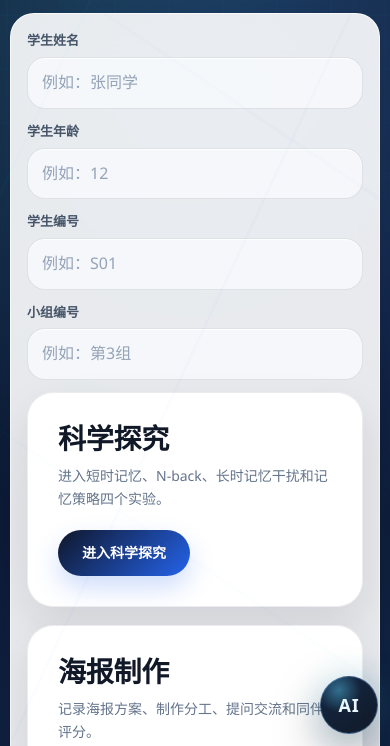
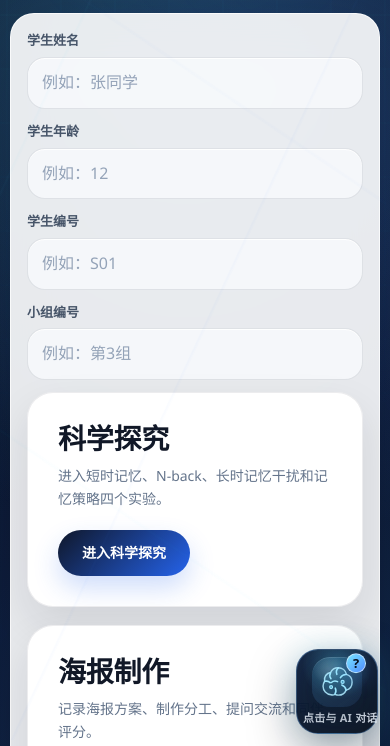
Before and after one commit to xuhangc897-arch/brain-ai-platform, a website: page index.html in a window 390 px wide. Shown: the part 98-844 px from the top of the page. Drawn offline with Linux system fonts and the light colour scheme.

Commit message:
Add files via upload

```diff
--- a/assets/ai-assistant.css
+++ b/assets/ai-assistant.css
@@ -12,17 +12,20 @@
 }
 
 .ai-toggle {
-  width: 58px;
-  height: 58px;
+  display: inline-flex;
+  flex-direction: column;
+  align-items: center;
+  justify-content: center;
+  gap: 5px;
+  width: 92px;
+  min-height: 92px;
+  padding: 8px 8px 9px;
   border: 1px solid rgba(126, 190, 255, 0.34);
-  border-radius: 999px;
+  border-radius: 24px;
   background:
-    radial-gradient(circle at 32% 24%, rgba(90, 215, 255, 0.42), transparent 38%),
+    radial-gradient(circle at 50% 18%, rgba(90, 215, 255, 0.32), transparent 44%),
     linear-gradient(145deg, rgba(12, 31, 62, 0.96), rgba(7, 17, 31, 0.96));
   color: #e8f7ff;
-  font-size: 18px;
-  font-weight: 700;
-  letter-spacing: 0.04em;
   box-shadow: 0 18px 48px rgba(2, 9, 22, 0.38), 0 0 28px rgba(90, 215, 255, 0.16);
   cursor: pointer;
   transition: transform 180ms ease, box-shadow 180ms ease, border-color 180ms ease;
@@ -30,15 +33,85 @@
 }
 
 .ai-toggle:hover {
-  transform: translateY(-2px);
+  transform: translateY(-2px) scale(1.02);
   border-color: rgba(126, 210, 255, 0.56);
   box-shadow: 0 22px 56px rgba(2, 9, 22, 0.44), 0 0 34px rgba(90, 215, 255, 0.22);
+}
+
+.ai-brain-wrap {
+  position: relative;
+  display: grid;
+  place-items: center;
+  width: 58px;
+  height: 58px;
+  border-radius: 20px;
+  background:
+    radial-gradient(circle at 34% 24%, rgba(255, 255, 255, 0.16), transparent 32%),
+    linear-gradient(145deg, rgba(90, 215, 255, 0.14), rgba(79, 140, 255, 0.08));
+  box-shadow: inset 0 1px 0 rgba(255, 255, 255, 0.13), 0 10px 26px rgba(7, 17, 31, 0.32);
+}
+
+.ai-brain-icon {
+  width: 52px;
+  height: 52px;
+  color: #9ee8ff;
+  filter: drop-shadow(0 8px 16px rgba(90, 215, 255, 0.18));
+}
+
+.ai-brain-icon .ai-brain-fill {
+  fill: rgba(90, 215, 255, 0.11);
+  stroke: rgba(178, 236, 255, 0.88);
+  stroke-width: 2;
+}
+
+.ai-brain-icon path:not(.ai-brain-fill),
+.ai-brain-icon circle {
+  fill: none;
+  stroke: currentColor;
+  stroke-width: 2.2;
+  stroke-linecap: round;
+  stroke-linejoin: round;
+}
+
+.ai-brain-icon circle {
+  fill: rgba(90, 215, 255, 0.46);
+  stroke-width: 1.7;
+}
+
+.ai-brain-mark {
+  position: absolute;
+  top: -3px;
+  right: -4px;
+  display: grid;
+  place-items: center;
+  width: 22px;
+  height: 22px;
+  border: 1px solid rgba(255, 255, 255, 0.56);
+  border-radius: 999px;
+  background: linear-gradient(135deg, #78e6ff, #4f8cff);
+  color: #06111f;
+  font-size: 14px;
+  font-weight: 750;
+  line-height: 1;
+  box-shadow: 0 8px 20px rgba(79, 140, 255, 0.28);
+  animation: aiQuestionFloat 2.8s ease-in-out infinite;
+}
+
+.ai-toggle-label {
+  max-width: 76px;
+  color: rgba(237, 246, 255, 0.86);
+  font-size: 12px;
+  font-weight: 600;
+  line-height: 1.18;
+  letter-spacing: 0.02em;
+  text-align: center;
+  white-space: nowrap;
 }
 
 .ai-panel {
   position: absolute;
   right: 0;
-  bottom: 74px;
+  bottom: 106px;
   display: none;
   width: min(372px, calc(100vw - 28px));
   overflow: hidden;
@@ -240,10 +313,48 @@
   to { opacity: 1; transform: translateY(0) scale(1); }
 }
 
+@keyframes aiQuestionFloat {
+  0%, 100% { transform: translateY(0); }
+  50% { transform: translateY(-2px); }
+}
+
 @media (max-width: 520px) {
   .ai-assistant {
     right: 12px;
     bottom: 12px;
+  }
+
+  .ai-toggle {
+    width: 82px;
+    min-height: 84px;
+    padding: 7px 7px 8px;
+    border-radius: 22px;
+  }
+
+  .ai-brain-wrap {
+    width: 50px;
+    height: 50px;
+    border-radius: 18px;
+  }
+
+  .ai-brain-icon {
+    width: 46px;
+    height: 46px;
+  }
+
+  .ai-brain-mark {
+    width: 20px;
+    height: 20px;
+    font-size: 13px;
+  }
+
+  .ai-toggle-label {
+    max-width: 68px;
+    font-size: 11px;
+  }
+
+  .ai-panel {
+    bottom: 98px;
   }
 
   .ai-assistant.is-open .ai-panel {
@@ -269,6 +380,7 @@
 
 @media (prefers-reduced-motion: reduce) {
   .ai-toggle,
+  .ai-brain-mark,
   .ai-assistant.is-open .ai-panel {
     animation: none !important;
   }
--- a/assets/ai-assistant.js
+++ b/assets/ai-assistant.js
@@ -9,7 +9,18 @@
   const root = document.createElement("div");
   root.className = "ai-assistant";
   root.innerHTML = `
-    <button class="ai-toggle" type="button" aria-label="打开 AI 助手">AI</button>
+    <button class="ai-toggle" type="button" aria-label="打开 AI 助手">
+      <span class="ai-brain-wrap" aria-hidden="true">
+        <svg class="ai-brain-icon" viewBox="0 0 64 64" focusable="false">
+          <path class="ai-brain-fill" d="M23.6 49.8c-6.3-.7-11-5.5-11-11.8 0-2.6.8-5 2.2-7-1.3-5.8 2.4-11.5 8.2-12.3 2-4.1 6-6.6 10.6-6.6 5.7 0 10.5 3.9 11.6 9.3 4.6 1.5 7.8 5.7 7.8 10.8 0 5.3-3.5 9.8-8.3 11.1-1.7 4.1-5.7 7-10.5 7-1.7 0-3.4-.4-4.8-1.1-1.7.8-3.7 1.1-5.8.6Z"/>
+          <path d="M23.1 19.1c-1.4 2.5-1.3 5.8.5 8.3M34 12.4c-2.6 2.2-3.5 5.8-2.2 8.9M45 21.6c-3.4-.2-6.6 1.5-8.2 4.4M15.1 31.1c2.5-.7 5.3-.1 7.3 1.8M29.1 48.9c1.6-2.5 1.8-5.7.5-8.3M44.7 43.3c-.6-3.4-2.9-6-6-7.1M24.2 32.7c2.3-2.1 5.8-2.6 8.6-1.2" />
+          <circle cx="39.8" cy="31.9" r="2.1" />
+          <circle cx="23.8" cy="39.1" r="2" />
+        </svg>
+        <span class="ai-brain-mark">?</span>
+      </span>
+      <span class="ai-toggle-label">点击与 AI 对话</span>
+    </button>
     <section class="ai-panel" aria-label="AI 学习助手">
       <header class="ai-head">
         <div class="ai-heading">
```
